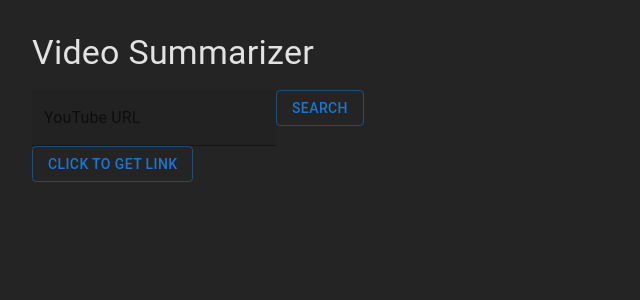
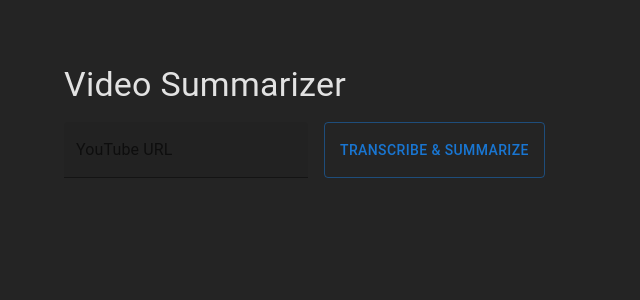
Before and after one commit to Ryii/YouTube-Video-Summarizer, a React (Vite) app in the folder client/: page / in a window 1280 px wide. Shown: the top 300 px of the page, without its empty margins (0-640 px from the left). Built offline with nearby package versions, Linux system fonts and the light colour scheme.

Commit message:
Update layout, refactor

```diff
--- a/client/src/App.tsx
+++ b/client/src/App.tsx
@@ -1,24 +1,24 @@
 import Box from '@mui/material/Box';
 import Button from '@mui/material/Button';
+import CircularProgress from '@mui/material/CircularProgress';
+import TextField from '@mui/material/TextField';
 import Typography from '@mui/material/Typography';
 import axios, { AxiosResponse } from 'axios';
 import { useState } from 'react';
 import './App.css';
-import SearchBar from './components/SearchBar';
-import VideoDetail from './components/VideoDetail';
-import { extractVideoId } from './extract_video_id';
+import VideoEmbed from './components/VideoEmbed';
 
 const App = () => {
-  const [videoId, setVideoId] = useState<string | null>(null);
+  const [videoUrl, setVideoUrl] = useState('');
   const [transcript, setTranscript] = useState('');
   const [summary, setSummary] = useState('');
   const [isLoading, setIsLoading] = useState(false);
 
-  const handleVideoSearch = (url: string) => {
+  const handleSummarizeVideo = () => {
     setIsLoading(true);
     axios
       .get('/api/load_video', {
-        params: { url: url },
+        params: { url: videoUrl },
         baseURL: import.meta.env.VITE_API_ENDPOINT,
       })
       .then((response: AxiosResponse) => {
@@ -32,38 +32,36 @@ const App = () => {
     setIsLoading(false);
   };
 
-  const handleSearch = (url: string) => {
-    const id = extractVideoId(url);
-    console.log('hi there', id, url);
-    if (id) {
-      setVideoId(id);
-    }
+  const handleChange = (e: React.ChangeEvent<HTMLInputElement>) => {
+    setVideoUrl(e.target.value);
   };
 
   return (
-    <Box>
+    <Box sx={{ p: 4 }}>
       <Typography variant='h4' sx={{ pb: 2 }}>
         Video Summarizer
       </Typography>
+      <Box sx={{ display: 'flex', gap: 2, pb: 2 }}>
+        <TextField
+          label='YouTube URL'
+          variant='filled'
+          onChange={handleChange}
+        />
+        <Button onClick={handleSummarizeVideo} variant='outlined'>
+          Transcribe & Summarize
+        </Button>
+      </Box>
+      <VideoEmbed videoUrl={videoUrl} />
       {isLoading ? (
-        <Box></Box>
+        <Box sx={{ textAlign: 'center' }}>
+          <CircularProgress />
+        </Box>
       ) : (
-        <Box className='ui container'>
-          <SearchBar onSearch={handleSearch} />
-          {videoId && <VideoDetail videoId={videoId} />}
+        <Box>
+          {summary && <Typography>Summary: {summary}</Typography>}
+          {transcript && <Typography>Transcript: {transcript}</Typography>}
         </Box>
       )}
-      <Button
-        onClick={
-          () => console.log('clicked')
-          // handleVideoSearch('https://www.youtube.com/watch?v=tomUWcQ0P3k')
-        }
-        variant='outlined'
-      >
-        Click to get link
-      </Button>
-      <Typography>{transcript}</Typography>
-      <Typography>{summary}</Typography>
     </Box>
   );
 };
--- a/client/src/components/SearchBar.tsx
+++ b/client/src/components/SearchBar.tsx
@@ -1,3 +1,4 @@
+import Box from '@mui/material/Box';
 import Button from '@mui/material/Button';
 import TextField from '@mui/material/TextField';
 import React, { useState } from 'react';
@@ -13,18 +14,17 @@ const SearchBar: React.FC<SearchBarProps> = ({ onSearch }) => {
     setUrl(e.target.value);
   };
 
-  const handleSearch = (e: React.FormEvent<HTMLFormElement>) => {
-    e.preventDefault();
+  const handleSearch = () => {
     onSearch(url);
   };
 
   return (
-    <form onSubmit={handleSearch}>
+    <Box>
       <TextField label='YouTube URL' variant='filled' onChange={handleChange} />
-      <Button variant='outlined' type='submit'>
+      <Button variant='outlined' onClick={handleSearch}>
         Search
       </Button>
-    </form>
+    </Box>
   );
 };
 
--- a/client/src/components/VideoDetail.tsx
+++ /dev/null
@@ -1,26 +0,0 @@
-import Box from '@mui/material/Box';
-import React from 'react';
-
-interface VideoDetailProps {
-  videoId: string;
-}
-
-const VideoDetail: React.FC<VideoDetailProps> = ({ videoId }) => {
-  const videoSrc = `https://www.youtube.com/embed/${videoId}`;
-
-  return (
-    <Box className='ui embed'>
-      <iframe
-        title='video player'
-        src={videoSrc}
-        width='560'
-        height='315'
-        frameBorder='0'
-        allow='accelerometer; autoplay; clipboard-write; encrypted-media; gyroscope; picture-in-picture'
-        allowFullScreen
-      />
-    </Box>
-  );
-};
-
-export default VideoDetail;
--- /dev/null
+++ b/client/src/components/VideoEmbed.tsx
@@ -0,0 +1,30 @@
+import Box from '@mui/material/Box';
+import React from 'react';
+import { extractVideoId } from './extract_video_id';
+
+interface VideoEmbedProps {
+  videoUrl: string;
+}
+
+const VideoEmbed: React.FC<VideoEmbedProps> = ({ videoUrl }) => {
+  const videoId = extractVideoId(videoUrl);
+  const videoSrc = `https://www.youtube.com/embed/${videoId}`;
+
+  return (
+    <Box sx={{ height: 315, width: 560 }}>
+      {videoId && (
+        <iframe
+          title='video player'
+          src={videoSrc}
+          width='560'
+          height='315'
+          frameBorder='0'
+          allow='accelerometer; autoplay; clipboard-write; encrypted-media; gyroscope; picture-in-picture'
+          allowFullScreen
+        />
+      )}
+    </Box>
+  );
+};
+
+export default VideoEmbed;
--- a/client/src/extract_video_id.ts
+++ b/client/src/components/extract_video_id.ts
@@ -2,7 +2,6 @@ export const extractVideoId = (url: string): string | null => {
   const regex =
     /(?:https?:\/\/)?(?:www\.)?youtu(\.)?be(?:\.com)?\/(?:watch\?v=|embed\/|v\/|.*[?&]v=)?([^&\n?#]+)/;
   const match = url.match(regex);
-  console.log('match', url, match);
   const video_id = match ? match[match.length - 1] : null;
   return video_id;
 };
```
